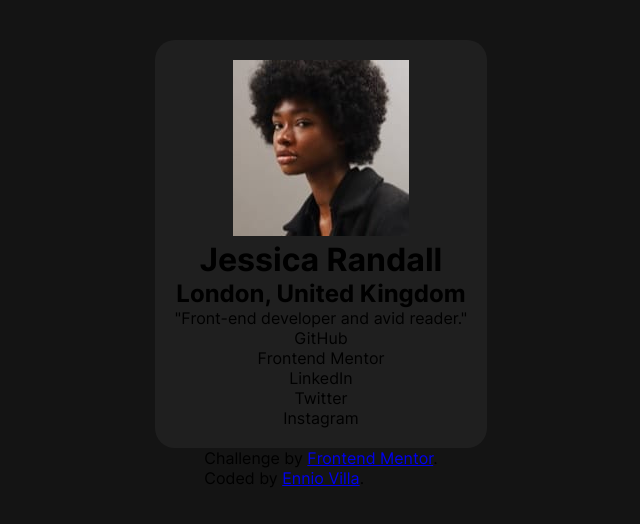
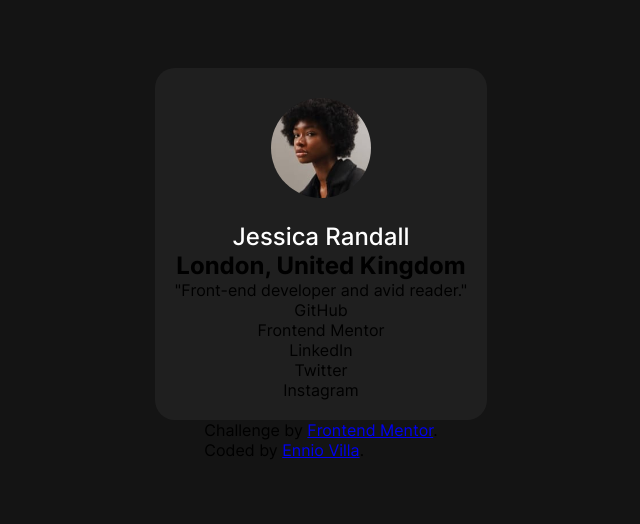
Before and after one commit to enniovilla/social-links-profile, a plain HTML site: page index.html in a window 1280 px wide. Shown: the part 136-660 px from the top of the page, without its empty margins (319-959 px from the left). Drawn offline with Linux system fonts and the light colour scheme.

Commit message:
Add img and h1 style

```diff
--- a/assets/css/style.css
+++ b/assets/css/style.css
@@ -26,3 +26,15 @@ body {
     text-align: center;
     border-radius: 20px;
 }
+
+img {
+    border-radius: 100px;
+    width: 100px;
+    margin: 10px 0 20px;
+}
+
+h1 {
+    color: hsl(0, 0%, 100%);
+    font-size: 24px;
+    font-weight: 500;
+}
```
